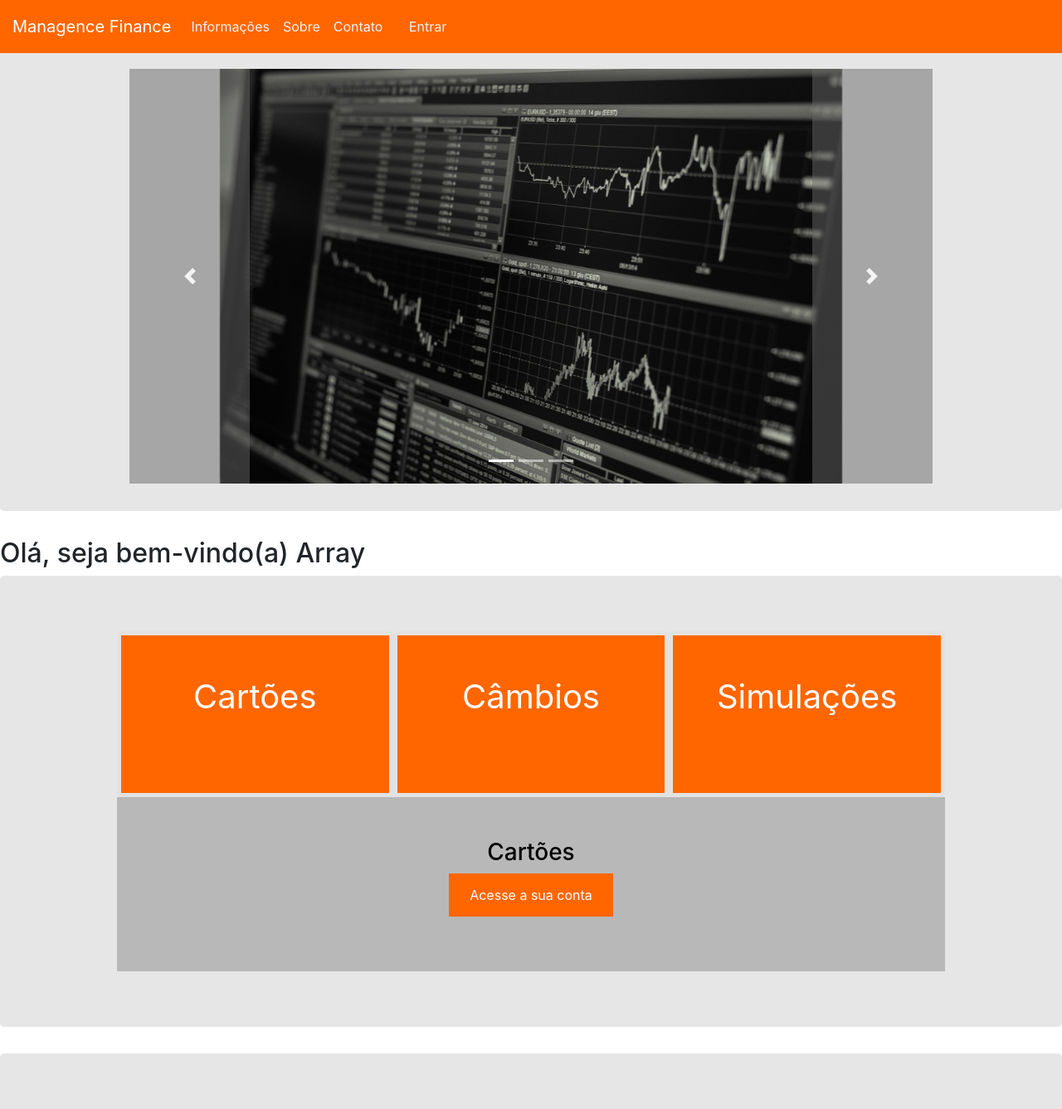
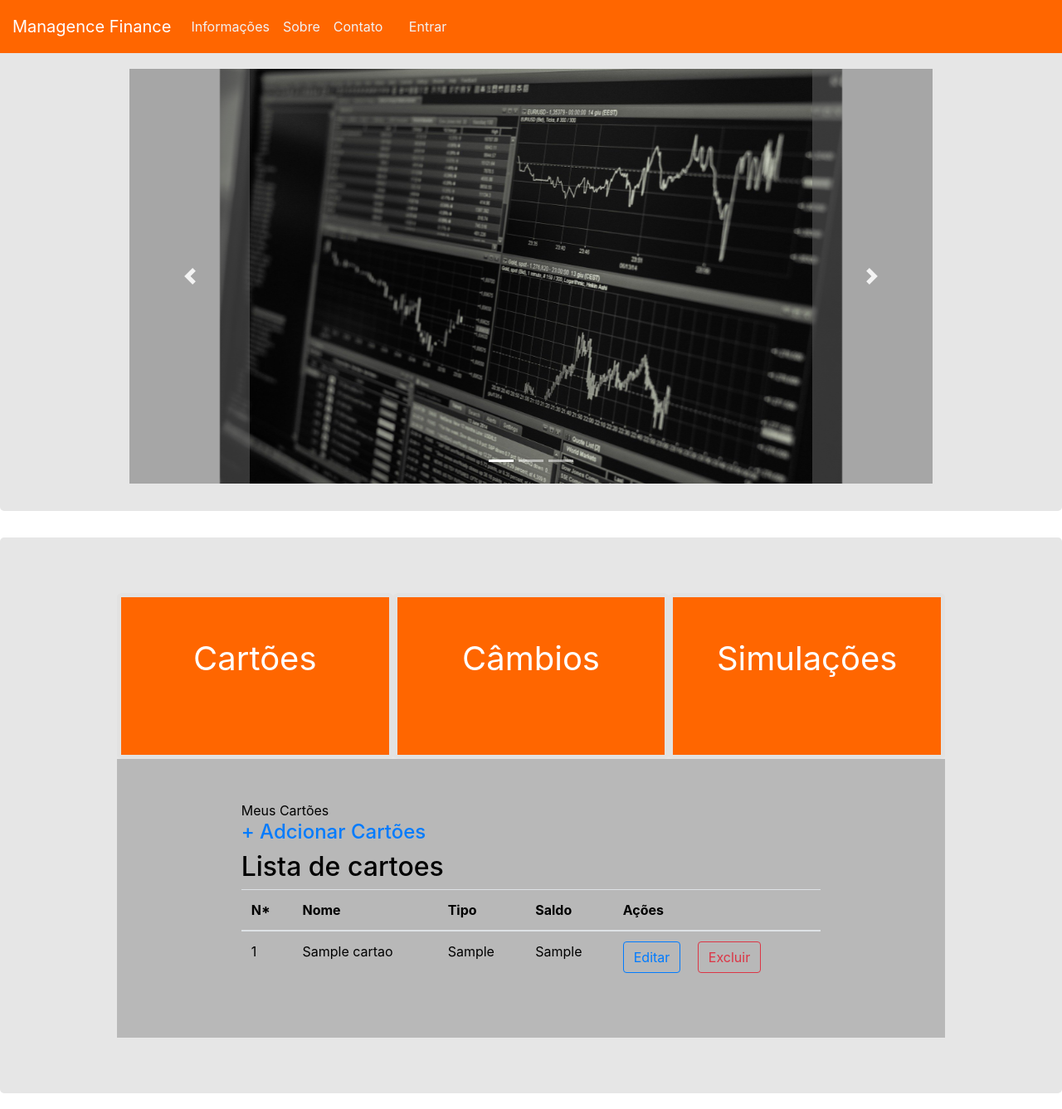
Before and after one commit to LeonardoAp96/APS_Finance, a PHP site: page / in a window 1280 px wide, after a click on "Cartões". Shown: the top 1337 px of the page at 83% size. Run offline with PHP 8.4, Linux system fonts and the light colour scheme; the visitor is signed in with stand-in values (Sample User, id 1); tables that the repository leaves empty or names only in its code hold one stand-in row (values such as "Sample post"); some libraries are stand-ins or nearby versions.

Commit message:
listar, inserção e delete de cartoes e a conexão com o BD, php no index

```diff
--- a/Models/cartao.php
+++ b/Models/cartao.php
@@ -1,5 +1,4 @@
 <?php
-
 class Cartao
 {
     private $id;
--- a/Views/Home/index.php
+++ b/Views/Home/index.php
@@ -12,6 +12,26 @@
   <script src="../../wwwroot/js/serviceAPI.js"></script>
 
 </head>
+
+
+<?php
+  session_start();
+
+
+  $login = "";
+  $displayCartao = "";
+  $displayCartao1 = "hidden";
+
+
+  if(isset($_SESSION["user"])){
+    $login = $_SESSION["user"];
+    $displayCartao = "hidden";
+    $displayCartao1 = "";
+  }
+
+
+
+?>
 
 <body>
 
@@ -65,14 +85,6 @@
     </div>
   </header>
 
-  <?php
-  session_start();
-          echo "<h2>Olá, seja bem-vindo(a) " . $_SESSION["user"] . "</h2>";
-
-          echo '<script>console.log("'. $_SESSION["user"] . '")</script>';
-      ?>
-
-
   <nav id="divInformacoes" class="jumbotron jumbotronBemVindo">
     <div class="bemVindo " style="width: 80%;margin:0 auto;">
 
@@ -96,8 +108,94 @@
         <div class="tabInformacao tab-content">
 
           <div id="cartoes" class=" tab-pane">
-            <h3>Cartões</h3>
-            <p><a class="aCadastro" href="../Login/login.php">Acesse a sua conta</a></p>
+
+            <div <?php echo $displayCartao ?>>
+              <h3>Cartões</h3>
+              <p>
+                <a class="aCadastro" href="../Login/login.php">Acesse a sua conta</a>
+              </p>
+            </div>
+
+            <div <?php echo $displayCartao1 ?> >
+              Meus Cartões
+
+              <div class="panel-group">
+                <div class="panel panel-default">
+                  <div class="panel-heading">
+                    <h4 class="panel-title">
+                      <a data-toggle="collapse" href="#inserir">+ Adcionar Cartões</a>
+                    </h4>
+                  </div>
+                  <div id="inserir" class="panel-collapse collapse">
+
+                    <form method="post" action="../../Controllers/controle_cartao.php" style="display:inline-flex;">
+
+                      <div class="form-group col-4">
+                        <label for="nome">Nome:</label>
+                        <input type="text" class="form-control" id="nome" name="nome">
+                      </div>
+                      <div class="form-group col-4">
+                        <label for="tipo">Tipo:</label>
+                        <input type="text" class="form-control" id="tipo" name="tipo">
+                      </div>
+                      <div class="form-group col-4">
+                        <label for="saldo">Saldo:</label>
+                        <input type="number" step=".01" class="form-control" id="tipo" name="saldo">
+                      </div>
+
+                      <input type="submit" name="salvar" value="Salvar" class="submit">
+                    </form>
+
+                  </div>
+                </div>
+              </div>
+
+              <div>
+                <h2>Lista de cartoes</h2>
+                <table class="table">
+                  <thead>
+                    <tr>
+                      <th>N*</th>
+                      <th>Nome</th>
+                      <th>Tipo</th>
+                      <th>Saldo</th>
+                      <th>Ações</th>
+                    </tr>
+                  </thead>
+                  <tbody>
+                  <?php
+                  include_once("../../Models/conexao.php");
+                  $conexao=new Conexao();
+                  $conn=$conexao->conectar();
+
+                  $consulta = $conn->query("SELECT * FROM cartao");
+                  $registros=$consulta->rowCount();
+                  $count = 1;
+                  if($registros){
+                    while ($cartao = $consulta->fetch(PDO::FETCH_ASSOC)) {
+                      echo "
+                        <tr>
+                          <td>".$count++."</td>
+                          <td>".$cartao['nome']."</td>
+                          <td>".$cartao['tipo']."</td>
+                          <td>".$cartao['saldo']."</td>
+                          <td> <form method='post' action='../../Controllers/controle_cartao.php'>
+                          <input class='btn btn-outline-primary mr-3' type='submit' name='botao_editar' value='Editar'>
+                          <input class='btn btn-outline-danger' type='submit' name='botao_excluir' value='Excluir'>
+                          <input type='hidden' name='id_excluir' value = '" . $cartao['id_cartao'] . "'/></form> </td>
+                        </tr>
+                      ";
+                    }
+                  } else{
+                    echo "Não há";
+                  }
+                ?>
+                  </tbody>
+                </table>
+              </div>
+
+
+            </div>
           </div>
 
           <div id="cambio" class="tab-pane in active" style="margin: 0 auto;">
```
Also changed, not shown: Controllers/controle_cartao.php (added, +23 -0 lines), Models/cartaoDAO.php (added, +80 -0 lines).
